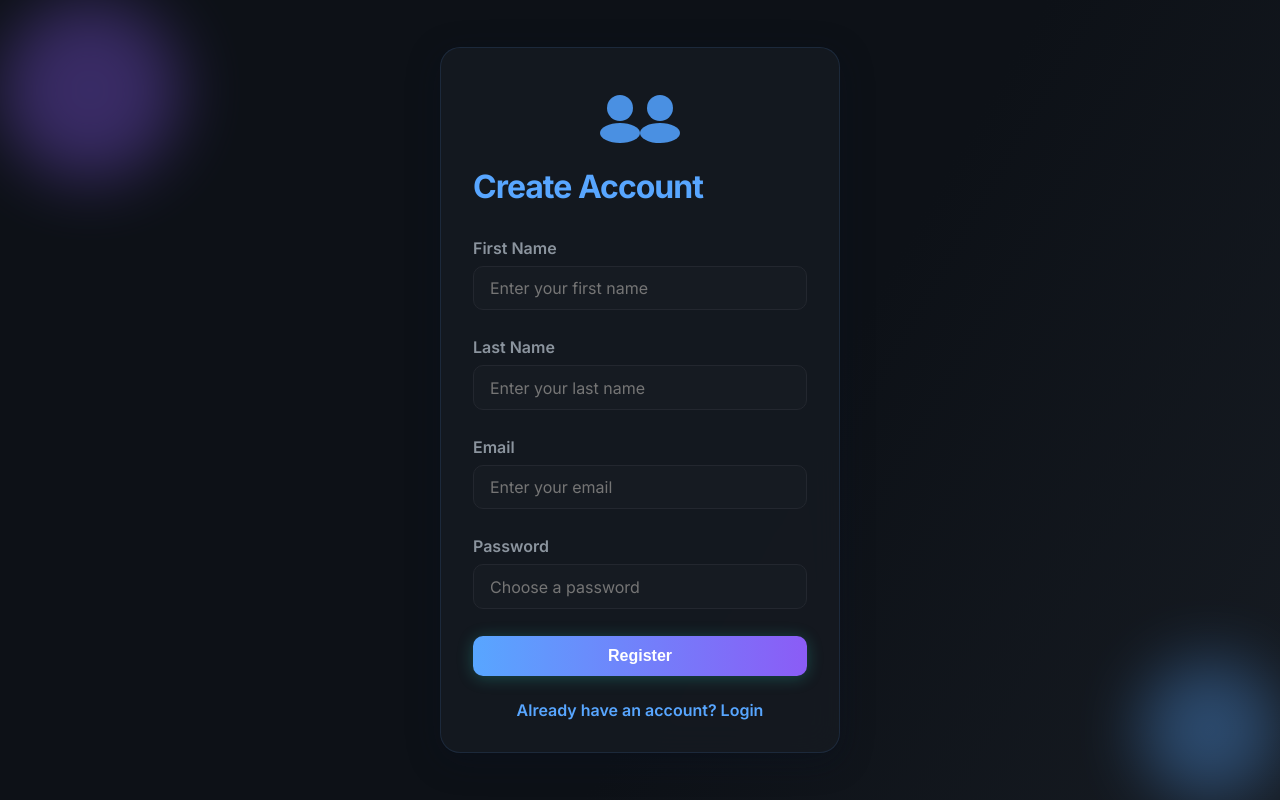
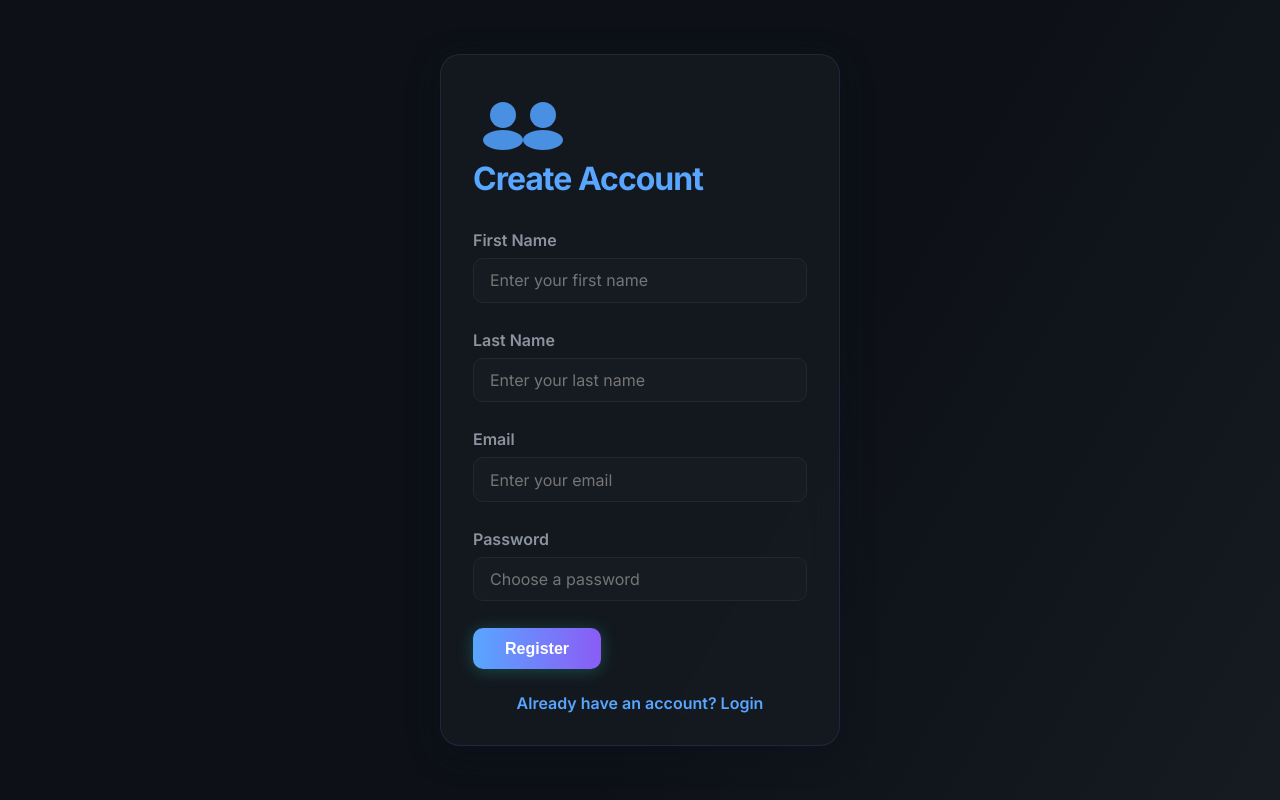
Before and after one commit to JOELNATHAN544/auth_api, a React (Create React App) app in the folder front-end/: page /register in a window 1280 px wide. Built offline with nearby package versions, Linux system fonts and the light colour scheme; no server answers.

Commit message:
style: remove unused CSS classes for bubbles and profile info boxes to streamline code and improve maintainability

```diff
--- a/front-end/src/index.css
+++ b/front-end/src/index.css
@@ -193,99 +193,3 @@
   right: 48px;
   z-index: 10;
 }
-
-/* Decorative bubbles for Register/Login */
-.bubble {
-  position: absolute;
-  border-radius: 50%;
-  filter: blur(32px);
-  opacity: 0.35;
-  pointer-events: none;
-  z-index: 1;
-}
-.bubble-top-left {
-  top: 0;
-  left: 0;
-  width: 180px;
-  height: 180px;
-  background: #8B5CF6;
-}
-.bubble-bottom-right {
-  bottom: 0;
-  right: 0;
-  width: 140px;
-  height: 140px;
-  background: #58A6FF;
-}
-
-/* Register card width */
-.register-card {
-  max-width: 400px;
-  width: 100%;
-}
-
-/* Make Register button full width */
-.btn-block {
-  width: 100%;
-}
-
-/* Profile info boxes styling */
-.profile-info-boxes {
-  display: flex;
-  flex-direction: column;
-  gap: 1.2rem;
-  margin-top: 32px;
-}
-.profile-info-box {
-  background: rgba(30, 41, 59, 0.85);
-  border-radius: 12px;
-  padding: 1.1rem 1.5rem;
-  display: flex;
-  flex-direction: row;
-  align-items: center;
-  justify-content: space-between;
-  box-shadow: 0 2px 12px 0 #2DD4BF22;
-}
-.profile-label {
-  color: #94a3b8;
-  font-size: 1.1rem;
-  font-weight: 600;
-}
-.profile-value {
-  color: #fff;
-  font-size: 1.15rem;
-  font-weight: 700;
-}
-.profile-missing {
-  color: #ff6b6b;
-  font-size: 1rem;
-  font-style: italic;
-}
-
-.profile-icon-container {
-  display: none;
-}
-
-.card-header-flex {
-  display: flex;
-  align-items: center;
-  gap: 1rem;
-  margin-bottom: 2rem;
-}
-.profile-icon-inline {
-  display: flex;
-  align-items: center;
-  justify-content: center;
-}
-
-.icon-above-heading {
-  display: flex;
-  flex-direction: column;
-  align-items: center;
-  justify-content: center;
-  margin-bottom: 1.2rem;
-}
-
-.profile-icon-inline, .card-header-flex {
-  display: none;
-}
```
